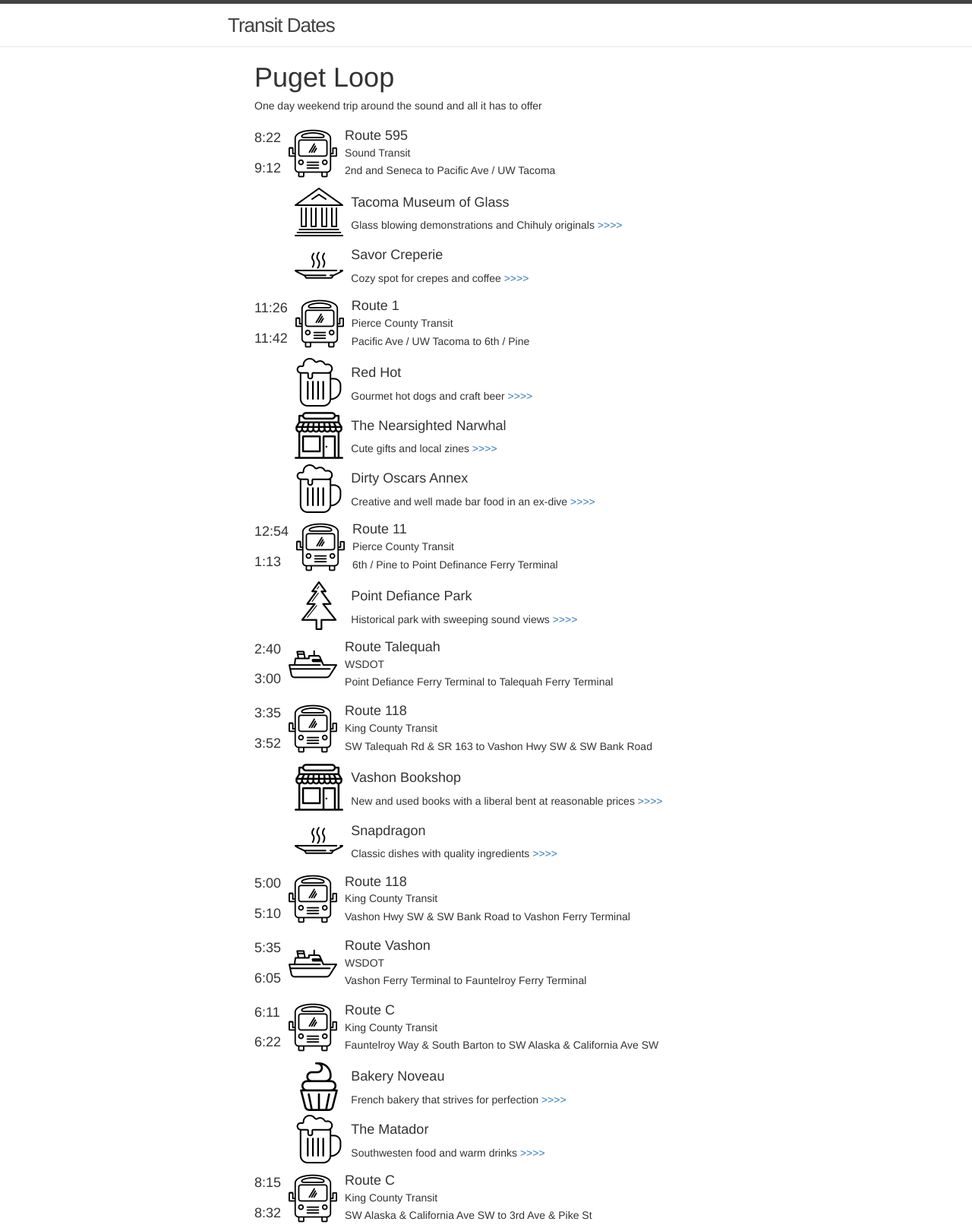
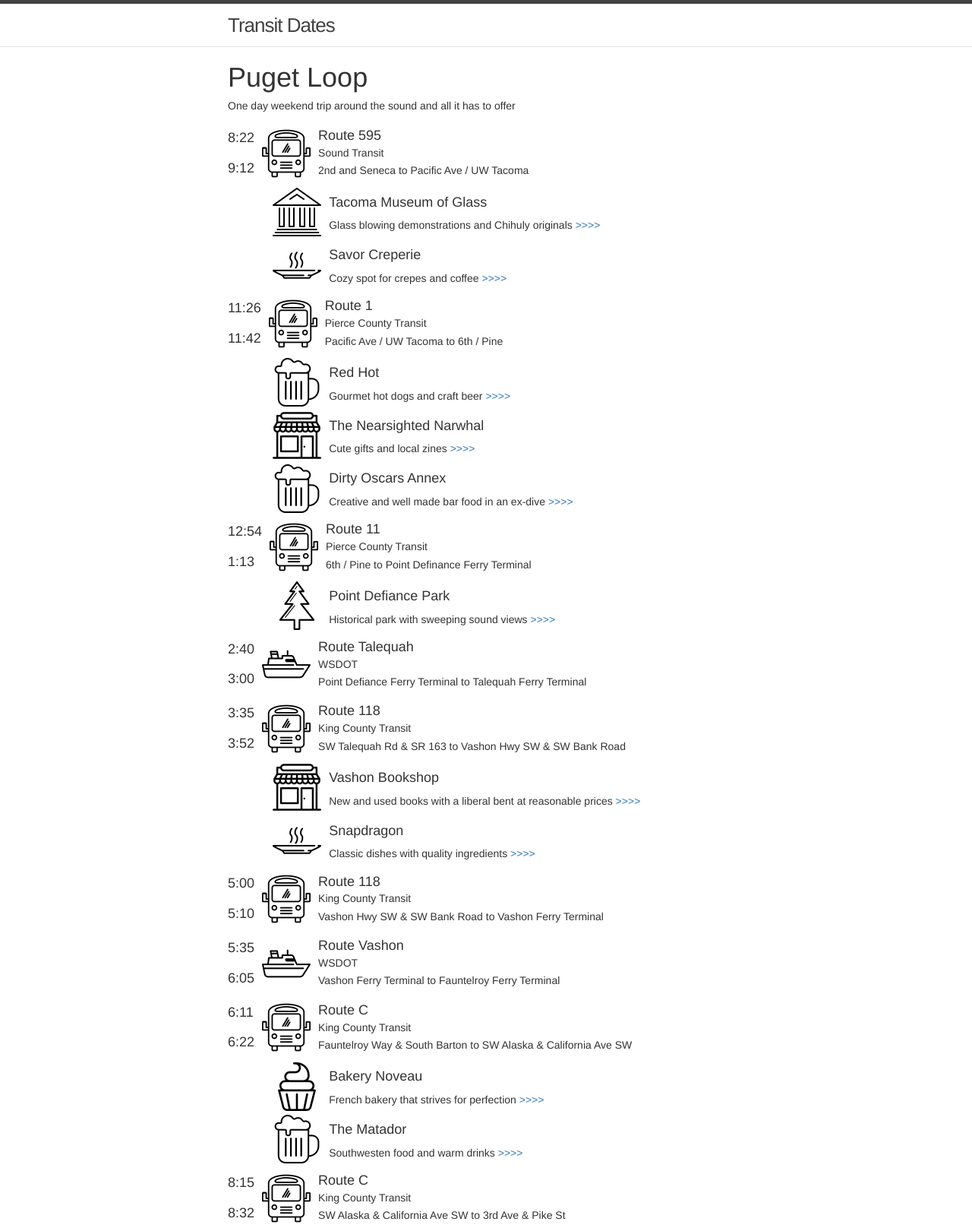
Before and after one commit to bobschriver/transit-dates, a Jekyll site: the page built from _posts/2015-05-26-puget-sound-loop.html, in a window 1280 px wide. Shown: the whole page at 76% size. Built offline with Jekyll 4.4.1, drawn with Linux system fonts in a browser that asks for light colours; nearby versions of some CDN libraries.

Commit message:
Fixing bad html

```diff
--- a/_layouts/dates.html
+++ b/_layouts/dates.html
@@ -7,9 +7,8 @@
 
     <body>
         {% include header.html %}
-        <div id="container-fluid wrapper">
-            <div class="col-md-3"></div>
-            <div class="col-md-6">
+        <div class="container-fluid wrapper">
+            <div class="col-md-12">
                 <div class="heading">
                     <h1>
                         {{ page.title }}
@@ -86,7 +85,6 @@
                 {% endif %}
                 {% endfor %}
             </div>
-            <div class="col-md-3"></div>
         </div>
     </body>
 </html>
```
